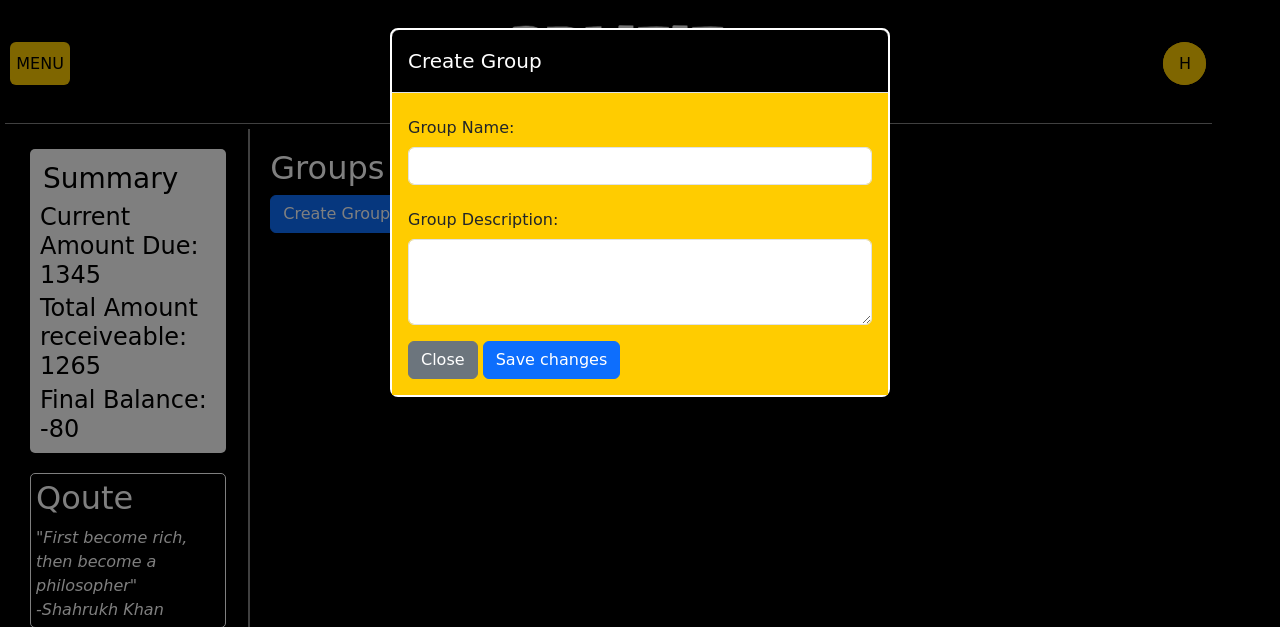
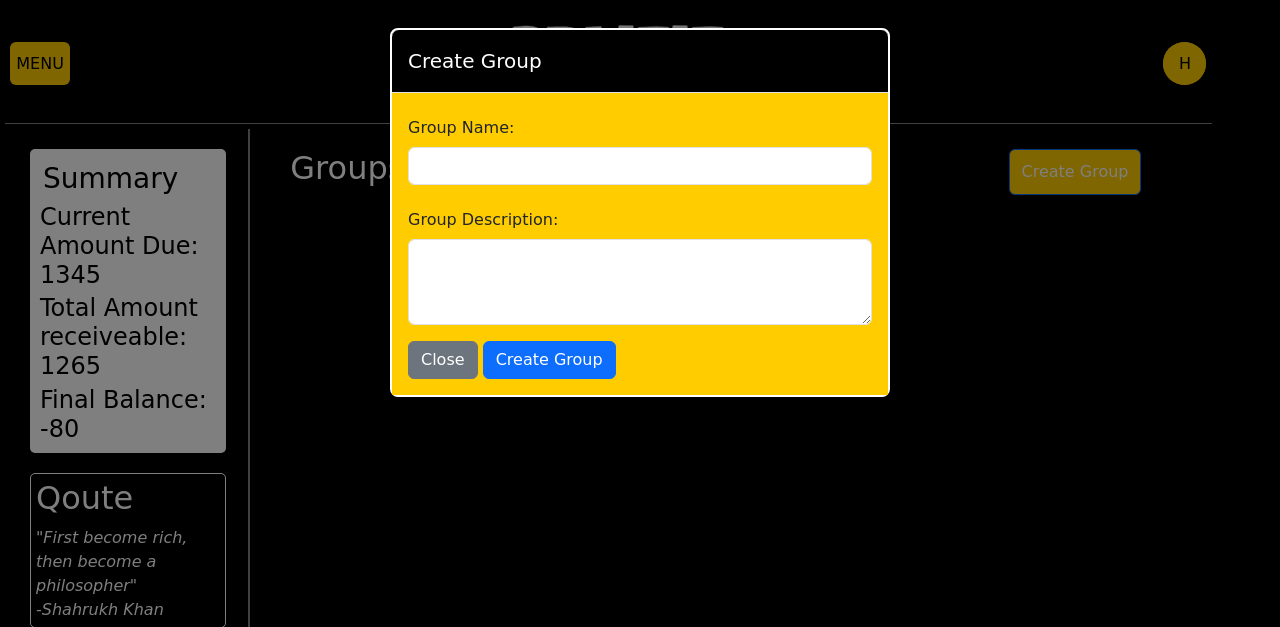
Before and after one commit to nishant19dwivedi/SplitIT, a Django app: page /dashboard/ in a window 1280 px wide, after a click on "Create Group". Shown: the top 627 px of the page. Run offline with Django 5.2, Linux system fonts and the light colour scheme; the visitor is signed in with stand-in values (Sample User, id 1); data that the repository does not hold is empty.

Commit message:
added views, html and urls

```diff
--- a/SplitIT/SplitIT/urls.py
+++ b/SplitIT/SplitIT/urls.py
@@ -28,4 +28,5 @@ urlpatterns = [
     path("aboutus/", views.aboutus, name="aboutus"),
     path("logout/", views.logout, name="logout"),
     path("profile/", views.profile, name="profile"),
+    path("dashboard/create_group", views.create_group, name="create_group"),
 ]
--- a/SplitIT/app/models.py
+++ b/SplitIT/app/models.py
@@ -19,7 +19,7 @@ class Group(models.Model):
     created_at = models.DateTimeField(auto_now_add=True)
 
     def __str__(self):
-        return self.group_id
+        return f"{self.group_name} (ID: {self.group_id})"
 
 
 class GroupMember(models.Model):
--- a/SplitIT/app/views.py
+++ b/SplitIT/app/views.py
@@ -53,7 +53,9 @@ def signup(request):
 
 @login_required(login_url="login")
 def dashboard(request):
-    return render(request, "dashboard.html")
+    user = request.user
+    groups = GroupMember.objects.filter(user=user).select_related("group")
+    return render(request, "group_list.html", {"groups": groups, "current_user": user})
 
 
 @login_required(login_url="login")
@@ -84,3 +86,17 @@ def aboutus(request):
 def logout(request):
     auth_logout(request)
     return redirect("login")
+
+
+@login_required(login_url="login")
+def create_group(request):
+    if request.method == "POST":
+        name = request.POST.get("group-name")
+        description = request.POST.get("group-description")
+        print(name, description)
+        group = Group.objects.create(
+            group_name=name, group_description=description, created_by=request.user
+        )
+
+        GroupMember.objects.create(user=request.user, group=group)
+        return redirect("dashboard")
--- a/SplitIT/templates/dashboard.html
+++ b/SplitIT/templates/dashboard.html
@@ -1,13 +1,21 @@
 {%extends "dashboard_base.html" %} {% block content %}
+<div id="group_header">
   <h1>Groups</h1>
   <button
     type="button"
+    id="create-group"
     class="btn btn-primary"
     data-bs-toggle="modal"
     data-bs-target="#exampleModal"
   >
     Create Group
   </button>
+</div>
+
+<div id="groupList" class="hstack gap-3 flex-wrap">
+  {% block groupList %}{% endblock %}
+</div>
+
 <div
   class="modal fade"
   id="exampleModal"
@@ -21,11 +29,17 @@
         <h1 class="modal-title fs-5" id="exampleModalLabel">Create Group</h1>
       </div>
       <div class="modal-body">
-        <form method="POST">
+        <form action="create_group" method="POST">
           {% csrf_token %}
           <div class="mb-3">
             <label for="group-name" class="col-form-label">Group Name:</label>
-            <input type="text" class="form-control" id="group-name" required />
+            <input
+              type="text"
+              class="form-control"
+              name="group-name"
+              id="group-name"
+              required
+            />
           </div>
           <div class="mb-3">
             <label for="group-description" class="col-form-label"
@@ -34,6 +48,7 @@
             <textarea
               class="form-control"
               id="group-description"
+              name="group-description"
               rows="3"
               required
             ></textarea>
@@ -45,7 +60,12 @@
           >
             Close
           </button>
-          <button type="button" class="btn btn-primary">Save changes</button>
+          <input
+            type="submit"
+            class="btn btn-primary"
+            name="create_group"
+            value="Create Group"
+          />
         </form>
       </div>
     </div>
@@ -56,6 +76,20 @@
     font-size: xx-large;
     color: white;
   }
+  #group_header {
+    display: flex;
+    justify-content: space-between;
+    padding-left: 20px;
+    padding-right: 45px;
+  }
+
+  #create-group {
+    background-color: #ffcc00;
+  }
+  #create-group:hover {
+    background-color: white;
+    color: black;
+  }
   .modal-header {
     background-color: black;
   }
@@ -65,5 +99,8 @@
   .modal-content {
     border: white 2px solid;
   }
+  #groupList {
+    padding: 20px;
+  }
 </style>
 {% endblock %}
--- a/SplitIT/templates/dashboard_base.html
+++ b/SplitIT/templates/dashboard_base.html
@@ -82,6 +82,7 @@
       font-size: 16px;
       border: none;
       border-radius: 6px;
+      padding: 1px;
     }
 
     .menu {
--- /dev/null
+++ b/SplitIT/templates/group_list.html
@@ -0,0 +1,37 @@
+{%extends "dashboard.html" %} {% block groupList %} {% for group in groups %}
+<div class="card" style="width: 18rem">
+  <div class="card-body">
+    <h5 class="card-title">{{group.group.group_name}}</h5>
+    <h6 class="card-subtitle mb-2 text-body-secondary">
+      Created by:{{group.group.created_by}}
+    </h6>
+    <p class="card-text">{{group.group.group_description}}</p>
+    <input type="button" id="open" value="Open" class="btn btn-primary" />
+    {% if group.group.created_by == current_user %}
+    <input type="button" id="delete" value="Delete" class="btn btn-danger" />
+    {% endif %}
+  </div>
+</div>
+{% endfor %}
+<style>
+  .card {
+    background-color: white;
+    transition: background-color 0.2s;
+    transition: transform 0.2s;
+  }
+  .card:hover {
+    background-color: #ffcc00;
+    transform: scale(1.05);
+  }
+  .card:hover #open,
+  .card:hover #delete {
+    background-color: white;
+    color: black;
+  }
+  #open,
+  #delete {
+    background-color: #ffcc00;
+    border: none;
+  }
+</style>
+{% endblock %}
```
Lines whose indentation alone changed are shown as unchanged.
